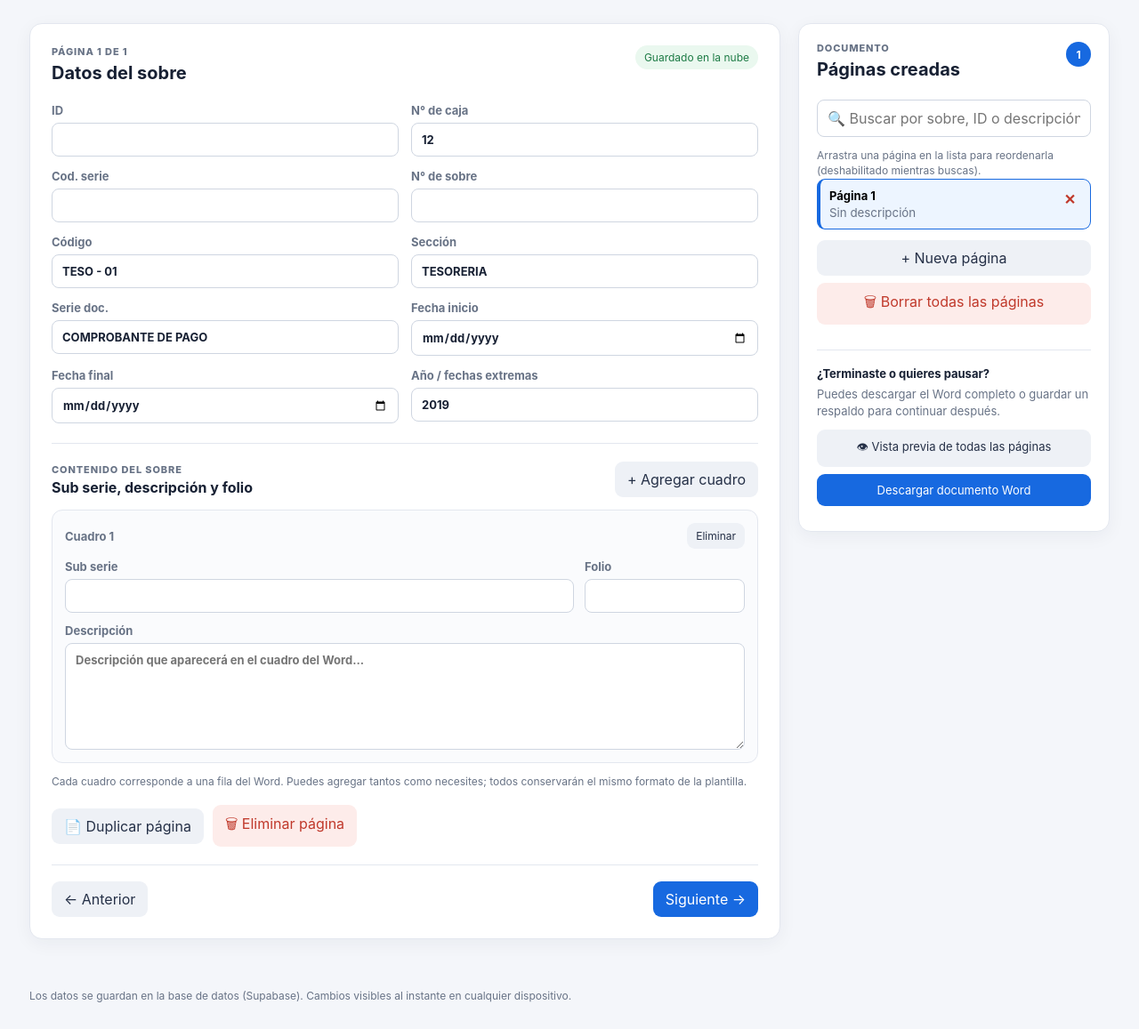
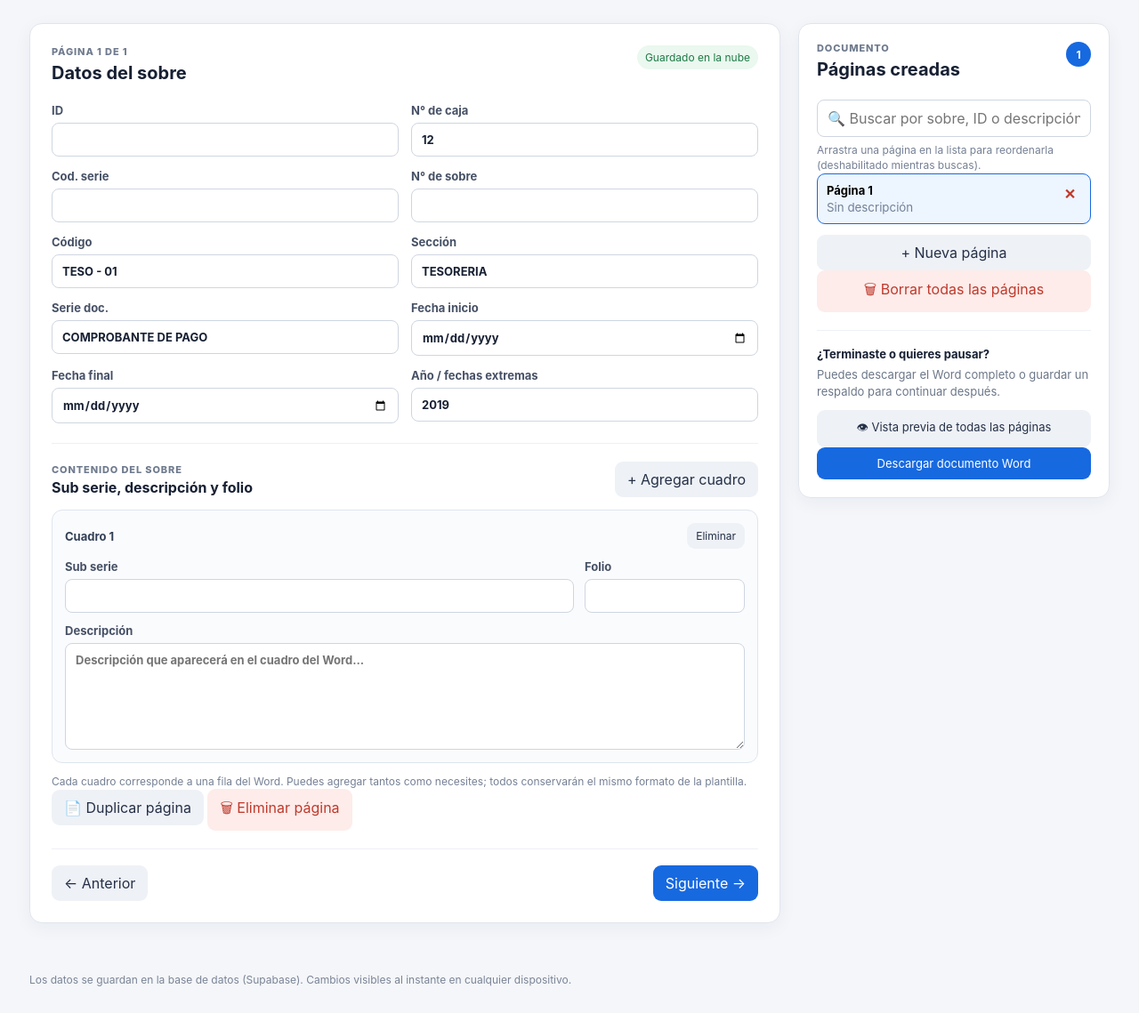
Before and after one commit to Jhair1122/word_web, a Flask app: page / in a window 1280 px wide. Shown: the part 82-1239 px from the top of the page at 89% size. After the commit the page ends 1191 px from the top, so only its background shows below. Run offline with Flask 3, Linux system fonts and the light colour scheme; data that the repository does not hold is empty.

Commit message:
Update style.css

```diff
--- a/static/style.css
+++ b/static/style.css
@@ -1,42 +1,16 @@
 * { box-sizing: border-box; }
 
 :root {
-  --bg: #f4f6fa;
-  --card-bg: #fff;
-  --text: #172033;
-  --text-muted: #687386;
-  --border: #e3e7ef;
-  --input-border: #cfd6e1;
-  --secondary-bg: #eef1f6;
-  --secondary-text: #253047;
-  --secondary-hover: #e1e6ef;
-  --item-bg: #fafbfd;
-  --page-bg: #f7f9fc;
-
   font-family: Inter, system-ui, -apple-system, BlinkMacSystemFont, "Segoe UI", sans-serif;
-  color: var(--text);
-  background: var(--bg);
+  color: #172033;
+  background: #f4f6fa;
 }
 
-[data-theme="dark"] {
-  --bg: #131720;
-  --card-bg: #1b202b;
-  --text: #e7ebf3;
-  --text-muted: #9aa4b8;
-  --border: #2a3140;
-  --input-border: #3a4457;
-  --secondary-bg: #262e3d;
-  --secondary-text: #e7ebf3;
-  --secondary-hover: #313a4c;
-  --item-bg: #202634;
-  --page-bg: #1f2531;
-}
-
-body { margin: 0; transition: background .2s ease, color .2s ease; }
+body { margin: 0; }
 
 .topbar {
-  background: var(--card-bg);
-  border-bottom: 1px solid var(--border);
+  background: #fff;
+  border-bottom: 1px solid #e3e7ef;
   padding: 18px 28px;
   display: flex;
   justify-content: space-between;
@@ -50,10 +24,9 @@ body { margin: 0; transition: background .2s ease, color .2s ease; }
 h1, h2, p { margin-top: 0; }
 h1 { margin-bottom: 4px; font-size: 21px; }
 h2 { margin-bottom: 0; font-size: 20px; }
-.topbar p { margin: 0; color: var(--text-muted); font-size: 13px; }
+.topbar p { margin: 0; color: #687386; font-size: 13px; }
 
-.actions, .form-actions, .form-actions-secondary { display: flex; gap: 10px; align-items: center; }
-.form-actions-secondary { margin-top: 18px; }
+.actions, .form-actions { display: flex; gap: 10px; align-items: center; }
 
 button, .file-btn {
   border: 0;
@@ -83,8 +56,8 @@ button:hover, .file-btn:hover { transform: translateY(-1px); }
 }
 
 .card {
-  background: var(--card-bg);
-  border: 1px solid var(--border);
+  background: #fff;
+  border: 1px solid #e1e5ec;
   border-radius: 14px;
   box-shadow: 0 5px 20px rgba(20, 35, 60, .05);
 }
@@ -113,22 +86,7 @@ button:hover, .file-btn:hover { transform: translateY(-1px); }
   color: #1d7b45;
   background: #eaf8ef;
   border-radius: 999px;
-  padding: 6px 10px;
-  display: inline-flex;
-  align-items: center;
-  gap: 6px;
-  white-space: nowrap;
-}
-.status.status-error {
-  color: #c0392b;
-  background: #fdecea;
-}
-#statusIconEl { display: inline-block; }
-.status.status-saving #statusIconEl { animation: spin 1s linear infinite; }
-
-@keyframes spin {
-  from { transform: rotate(0deg); }
-  to { transform: rotate(360deg); }
+  padding: 6px 9px;
 }
 
 .count {
@@ -153,34 +111,33 @@ label {
   display: flex;
   flex-direction: column;
   gap: 6px;
-  color: var(--text-muted);
+  color: #465166;
   font-size: 13px;
   font-weight: 650;
 }
 
-input, textarea, .search-input {
+input, textarea {
   width: 100%;
-  border: 1px solid var(--input-border);
+  border: 1px solid #cfd6e1;
   border-radius: 8px;
   padding: 10px 11px;
   font: inherit;
-  color: var(--text);
-  background: var(--card-bg);
+  color: #172033;
+  background: #fff;
   outline: none;
 }
 
-input:focus, textarea:focus, .search-input:focus {
+input:focus, textarea:focus {
   border-color: #1769e0;
   box-shadow: 0 0 0 3px rgba(23, 105, 224, .10);
 }
 
-.search-input { margin-bottom: 6px; }
-.drag-hint { margin-bottom: 10px; }
+.description { margin-top: 16px; }
 
 .items-section {
   margin-top: 22px;
   padding-top: 20px;
-  border-top: 1px solid var(--border);
+  border-top: 1px solid #edf0f5;
 }
 
 .section-heading {
@@ -191,15 +148,19 @@ input:focus, textarea:focus, .search-input:focus {
   margin-bottom: 14px;
 }
 
-.section-heading h3 { margin: 0; font-size: 16px; }
+.section-heading h3 {
+  margin: 0;
+  font-size: 16px;
+}
+
 .items-section .eyebrow { margin-bottom: 3px; }
 
 .item-card {
-  border: 1px solid var(--border);
+  border: 1px solid #dfe5ee;
   border-radius: 12px;
   padding: 14px;
   margin-bottom: 12px;
-  background: var(--item-bg);
+  background: #fafbfd;
 }
 
 .item-card-header {
@@ -207,11 +168,14 @@ input:focus, textarea:focus, .search-input:focus {
   justify-content: space-between;
   align-items: center;
   margin-bottom: 12px;
-  color: var(--text-muted);
+  color: #334057;
   font-size: 13px;
 }
 
-.item-card-header .secondary { padding: 7px 10px; font-size: 12px; }
+.item-card-header .secondary {
+  padding: 7px 10px;
+  font-size: 12px;
+}
 
 .item-grid {
   display: grid;
@@ -224,10 +188,11 @@ input:focus, textarea:focus, .search-input:focus {
 
 .help-text {
   margin: 6px 0 0;
-  color: var(--text-muted);
+  color: #758095;
   font-size: 12px;
   line-height: 1.45;
 }
+
 
 textarea { resize: vertical; min-height: 170px; }
 
@@ -235,14 +200,14 @@ textarea { resize: vertical; min-height: 170px; }
   justify-content: space-between;
   margin-top: 20px;
   padding-top: 18px;
-  border-top: 1px solid var(--border);
+  border-top: 1px solid #edf0f5;
 }
 
 .pages-list {
   display: flex;
   flex-direction: column;
   gap: 8px;
-  max-height: 420px;
+  max-height: 470px;
   overflow: auto;
   margin-bottom: 12px;
 }
@@ -250,50 +215,52 @@ textarea { resize: vertical; min-height: 170px; }
 .page-item {
   width: 100%;
   text-align: left;
-  background: var(--page-bg);
-  border: 1px solid var(--border);
-  border-left: 4px solid transparent;
+  background: #f7f9fc;
+  border: 1px solid #e5e9f0;
   border-radius: 9px;
   padding: 10px;
-  cursor: grab;
+  cursor: pointer;
 }
-.page-item:active { cursor: grabbing; }
 
 .page-item.active {
   border-color: #1769e0;
-  border-left-color: #1769e0;
   background: #edf5ff;
 }
-[data-theme="dark"] .page-item.active { background: #17263d; }
 
-.page-item.dragging { opacity: .4; }
-.page-item.drag-over { border-top: 3px solid #1769e0; }
+.page-item strong {
+  display: block;
+  font-size: 13px;
+  margin-bottom: 3px;
+}
 
-.page-item strong { display: block; font-size: 13px; margin-bottom: 3px; }
 .page-item small {
   display: block;
-  color: var(--text-muted);
+  color: #738096;
   white-space: nowrap;
   overflow: hidden;
   text-overflow: ellipsis;
 }
 
-.full { width: 100%; margin-bottom: 8px; }
+.full { width: 100%; }
 
 .download-box {
   margin-top: 20px;
   padding-top: 18px;
-  border-top: 1px solid var(--border);
+  border-top: 1px solid #edf0f5;
   font-size: 13px;
 }
 
-.download-box p { color: var(--text-muted); line-height: 1.45; margin: 6px 0 12px; }
+.download-box p {
+  color: #6c7789;
+  line-height: 1.45;
+  margin: 6px 0 12px;
+}
 
 footer {
   max-width: 1250px;
   margin: 0 auto;
   padding: 0 18px 30px;
-  color: var(--text-muted);
+  color: #7a8495;
   font-size: 12px;
 }
 
```
Also changed, not shown: other parts of static/style.css (+48 -45 lines).
